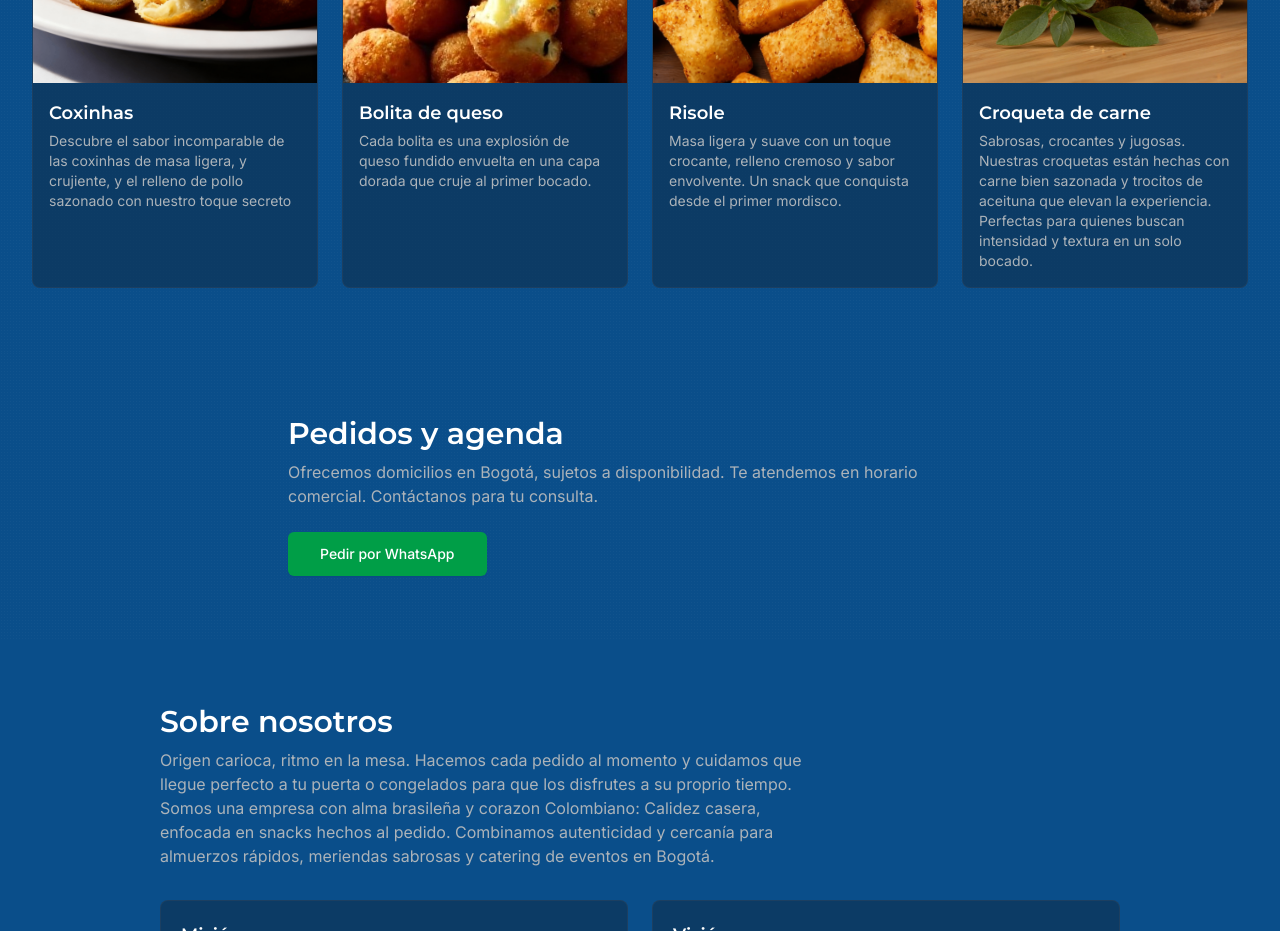
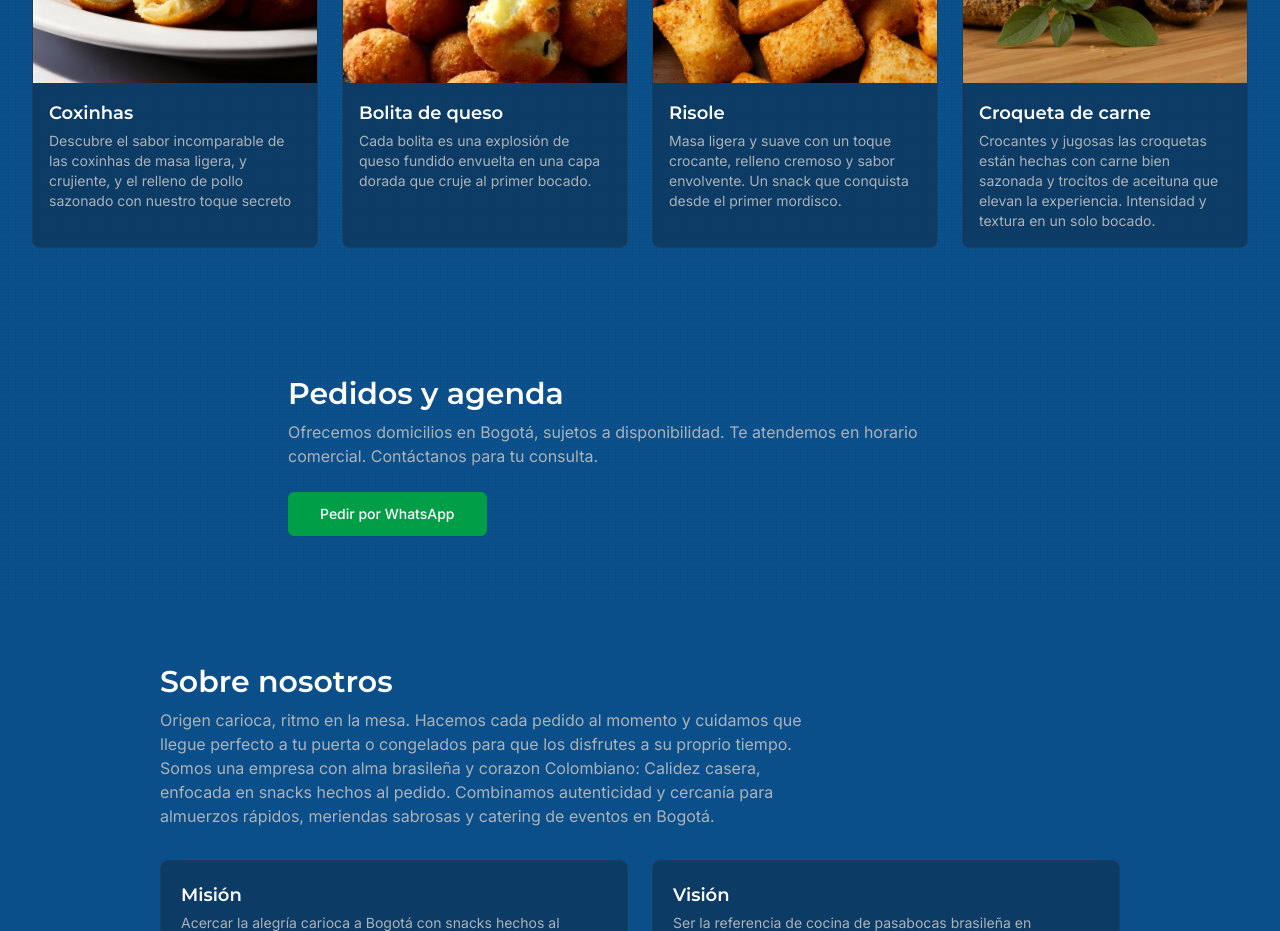
Before and after one commit to N1ghtcr4wler/pastelcarioca, a React (Vite) app: page / in a window 1280 px wide. Shown: the part 1000-1931 px from the top of the page. Built offline with nearby package versions, Linux system fonts and the light colour scheme.

Commit message:
Update croquetas copy

```diff
--- a/src/components/site/FeaturedGrid.tsx
+++ b/src/components/site/FeaturedGrid.tsx
@@ -23,7 +23,7 @@ const items = [{
 }, {
   img: croquetas,
   title: "Croqueta de carne",
-  desc: "Sabrosas, crocantes y jugosas. Nuestras croquetas están hechas con carne bien sazonada y trocitos de aceituna que elevan la experiencia. Perfectas para quienes buscan intensidad y textura en un solo bocado.",
+  desc: "Crocantes y jugosas las croquetas están hechas con carne bien sazonada y trocitos de aceituna que elevan la experiencia. Intensidad y textura en un solo bocado.",
   alt: "Croquetas de carne doradas y crujientes con relleno jugoso visible"
 }];
 const FeaturedGrid = () => {
```
